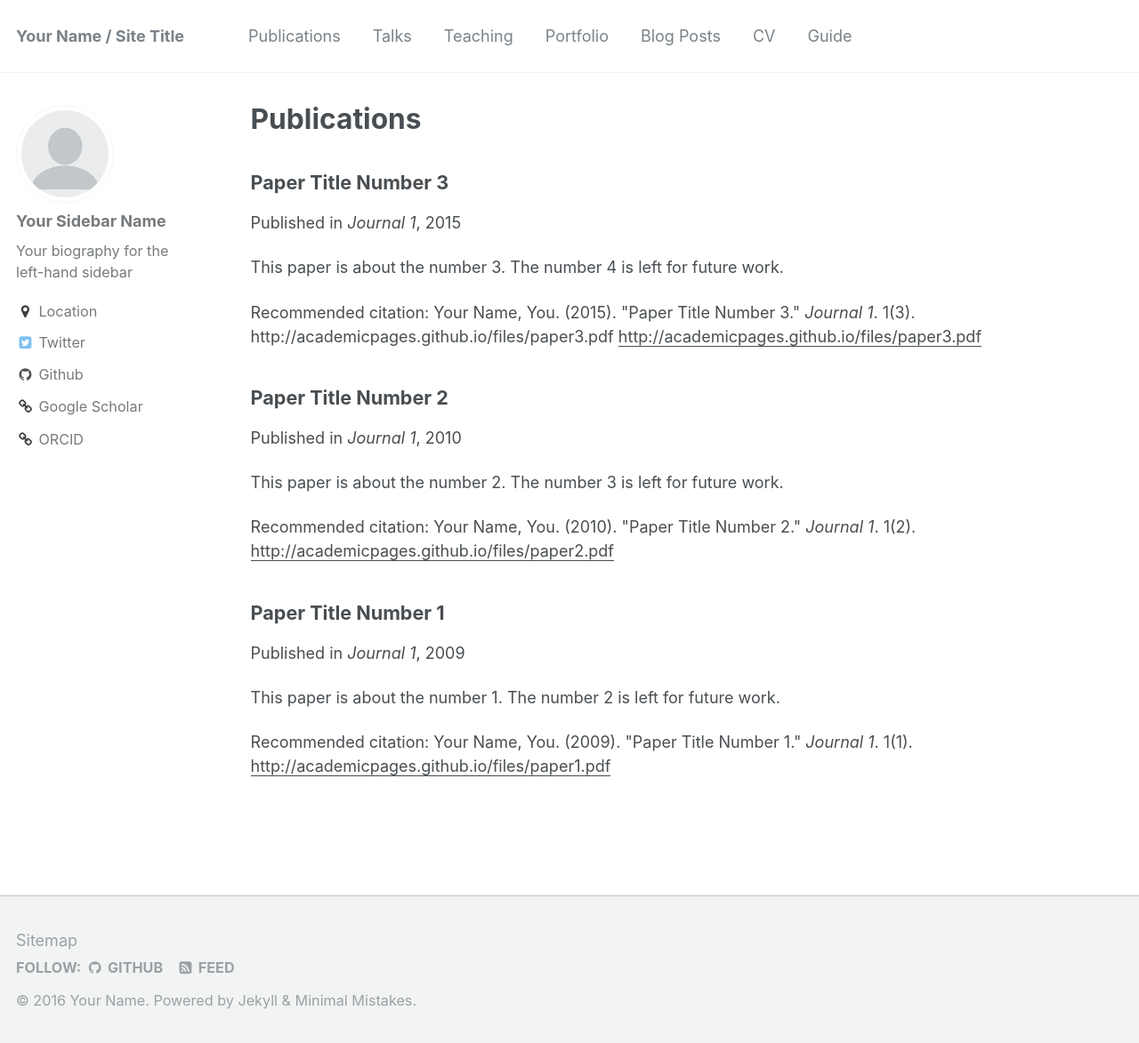
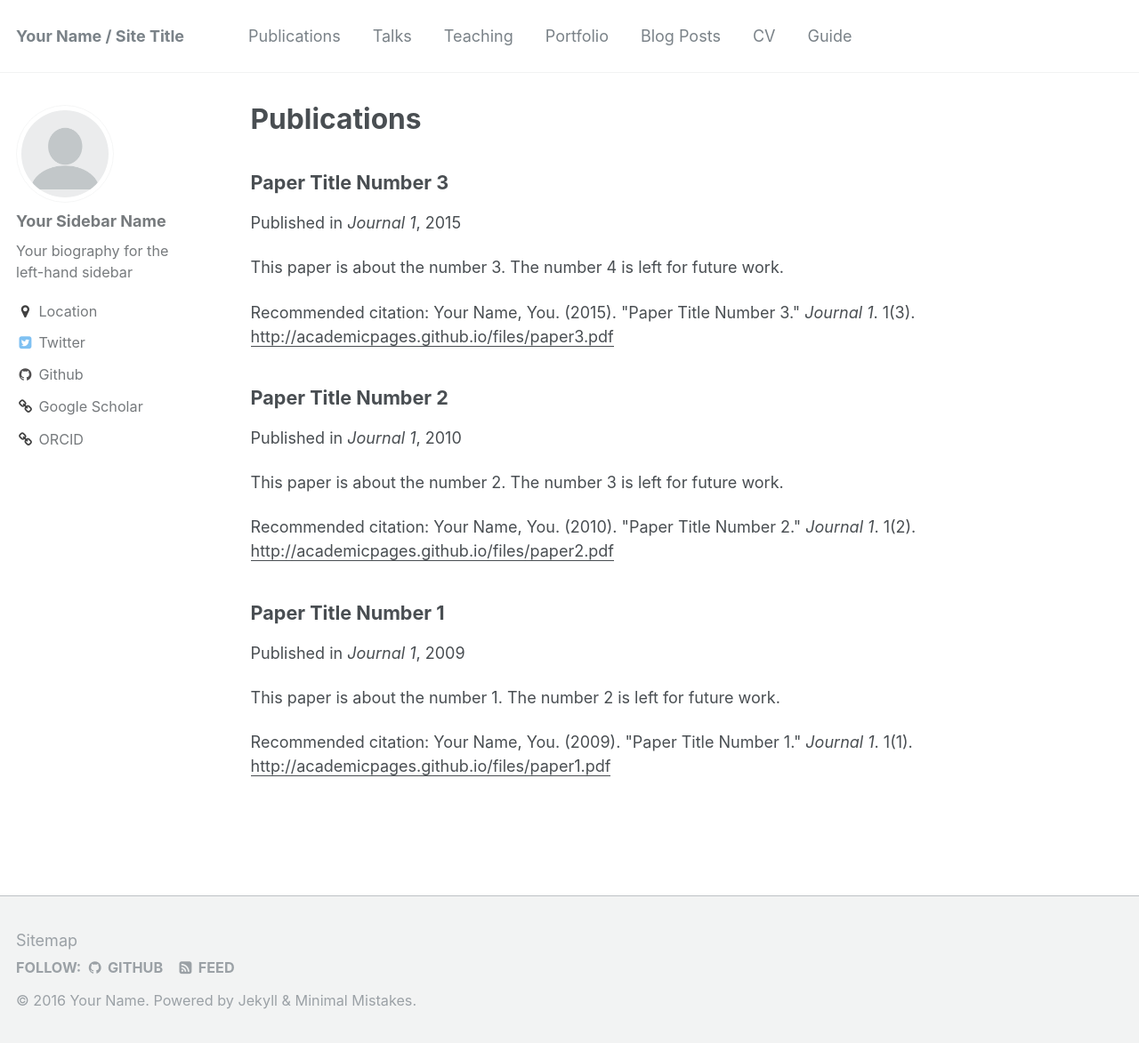
Before and after one commit to xoofee/xoofee.github.io, a Jekyll site: the page built from _pages/publications.md, in a window 1280 px wide and 1173 px high. Shown: the whole window at 89% size. Built offline with Jekyll 4.4.1, drawn with Linux system fonts in a browser that asks for light colours; part of the change alters nothing that is shown.

Commit message:
Update 2015-10-01-paper-title-number-3.md

```diff
--- a/_publications/2015-10-01-paper-title-number-3.md
+++ b/_publications/2015-10-01-paper-title-number-3.md
@@ -6,7 +6,7 @@ venue: "Journal 1"
 excerpt: 'This paper is about the number 3. The number 4 is left for future work.'
 date: 2015-10-01
 paperurl: http://academicpages.github.io/files/paper3.pdf
-citation: 'Your Name, You. (2015). "Paper Title Number 3." <i>Journal 1</i>. 1(3). http://academicpages.github.io/files/paper3.pdf'
+citation: 'Your Name, You. (2015). "Paper Title Number 3." <i>Journal 1</i>. 1(3).'
 ---
 
 This is where you put in an abstract, the full text of the paper, or both! This text will appear below some of the metadata. You can use markdown in this, like any posts.
```
